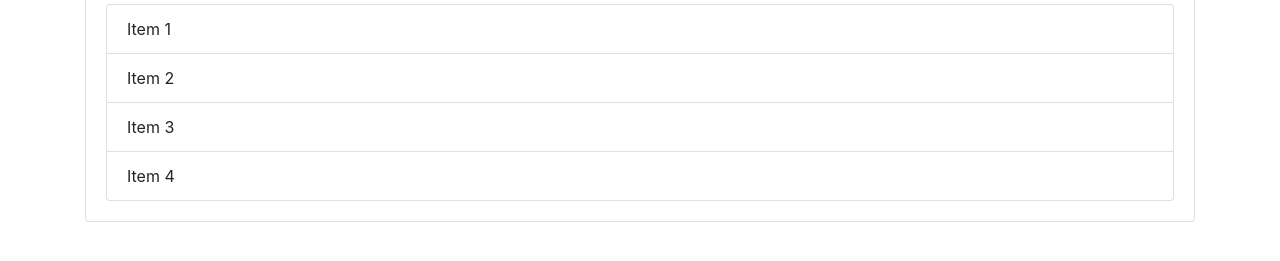
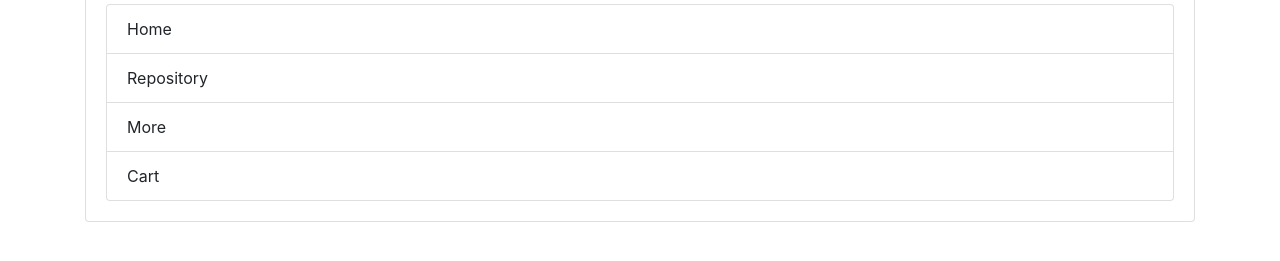
Before and after one commit to adedolapo-prog/advancedJavaScript, a plain HTML site: page DOM1/index.html in a window 1280 px wide. Shown: the part 297-558 px from the top of the page. Drawn offline with nearby package versions, Linux system fonts and the light colour scheme.

Commit message:
Update index.html

```diff
--- a/DOM1/index.html
+++ b/DOM1/index.html
@@ -22,10 +22,10 @@
     </form>
     <h2 class="title">Items</h2>
     <ul id="items" class="list-group">
-      <li class="list-group-item">Item 1</li>
-      <li class="list-group-item">Item 2</li>
-      <li class="list-group-item">Item 3</li>
-      <li class="list-group-item">Item 4</li>
+      <li class="list-group-item">Home</li>
+      <li class="list-group-item">Repository</li>
+      <li class="list-group-item">More</li>
+      <li class="list-group-item">Cart</li>
     </ul>
    </div>
   </div>
```
